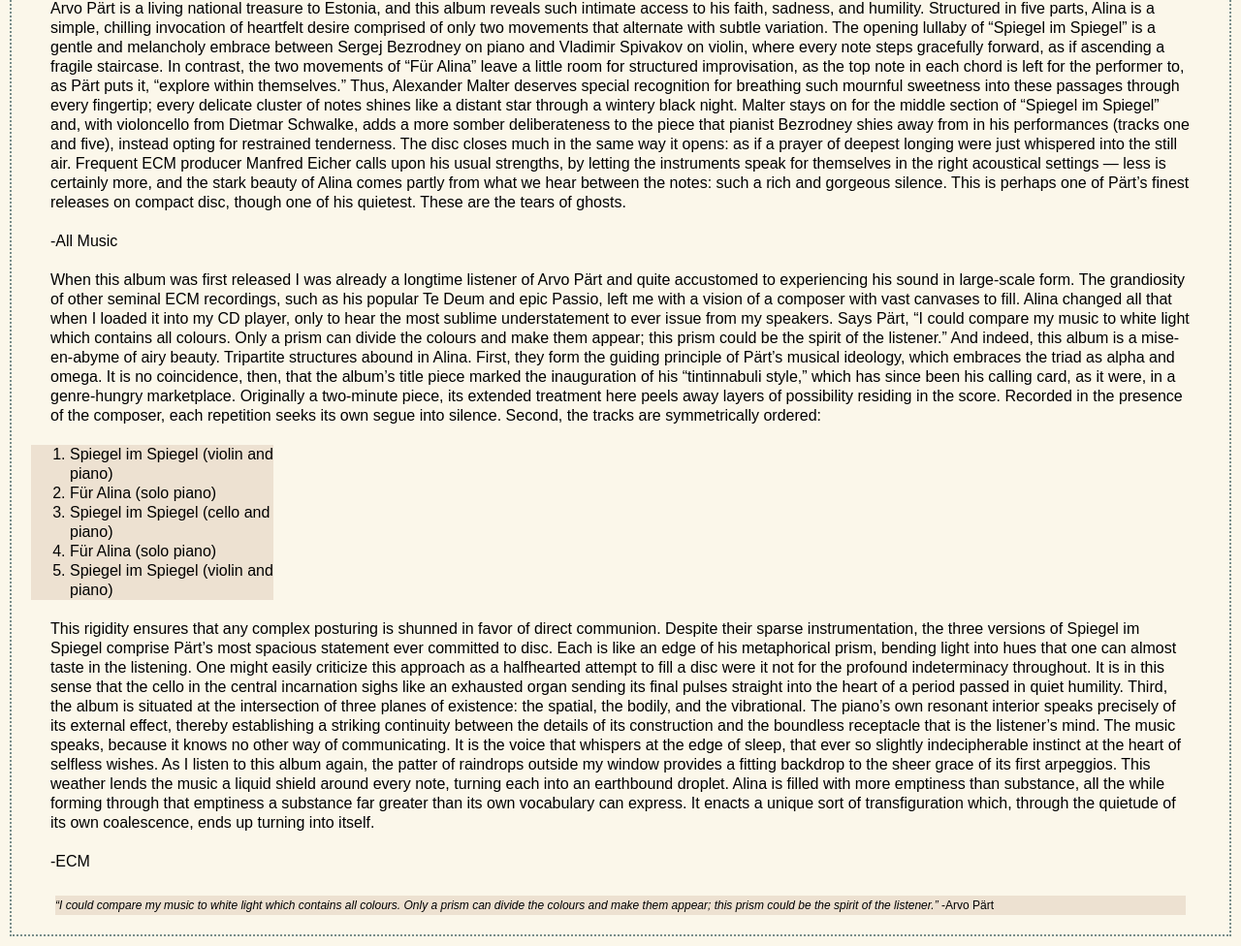
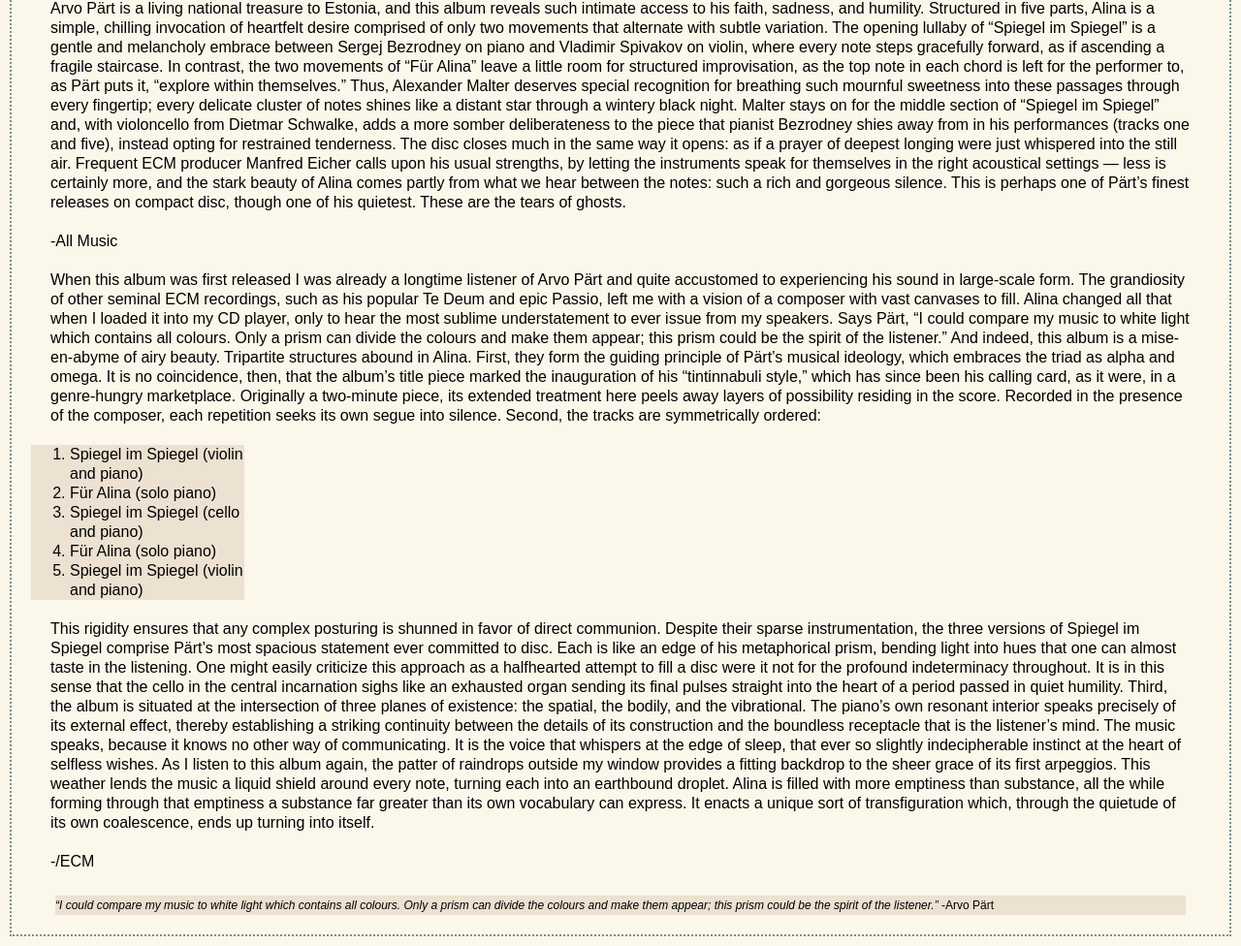
Before and after one commit to elanaleifer/Assignment2, a plain HTML site: page Assignment2.html in a window 1280 px wide. Shown: the part 473-1449 px from the top of the page at 97% size. Drawn offline with Linux system fonts and the light colour scheme; a web font is replaced by a local one.

Commit message:
initial branch commit

```diff
--- a/Assignment2.html
+++ b/Assignment2.html
@@ -54,7 +54,7 @@
       Third, the album is situated at the intersection of three planes of existence: the spatial, the bodily, and the vibrational. The piano’s own resonant interior speaks precisely of its external effect, thereby establishing a striking continuity between the details of its construction and the boundless receptacle that is the listener’s mind. The music speaks, because it knows no other way of communicating. It is the voice that whispers at the edge of sleep, that ever so slightly indecipherable instinct at the heart of selfless wishes.
 
       As I listen to this album again, the patter of raindrops outside my window provides a fitting backdrop to the sheer grace of its first arpeggios. This weather lends the music a liquid shield around every note, turning each into an earthbound droplet. Alina is filled with more emptiness than substance, all the while forming through that emptiness a substance far greater than its own vocabulary can express. It enacts a unique sort of transfiguration which, through the quietude of its own coalescence, ends up turning into itself.</p>
-      <p>-ECM</p>
+      <p>-/ECM</p>
 </body>
 <footer><strong>“I could compare my music to white light which contains all colours. Only a prism can divide the colours and make them appear; this prism could be the spirit of the listener.”</strong> -Arvo Pärt</footer>
 </html>
--- a/css/main.css
+++ b/css/main.css
@@ -26,7 +26,7 @@
 }
 
 dl {
-   margin-left: 40px;
+   margin-left: 30px;
    background-color: #EDE1D1;
 }
 
@@ -36,7 +36,7 @@
 }
 
 dd {
-   margin-left: 45px;
+   margin-left: 40px;
    color: #19192d;
    background-color: #EDE1D1;
 }
@@ -68,7 +68,7 @@
 
 #list2 {
    background-color: #EDE1D1;
-   width: 250px;
+   width: 220px;
 }
 
 #list1 {
```
